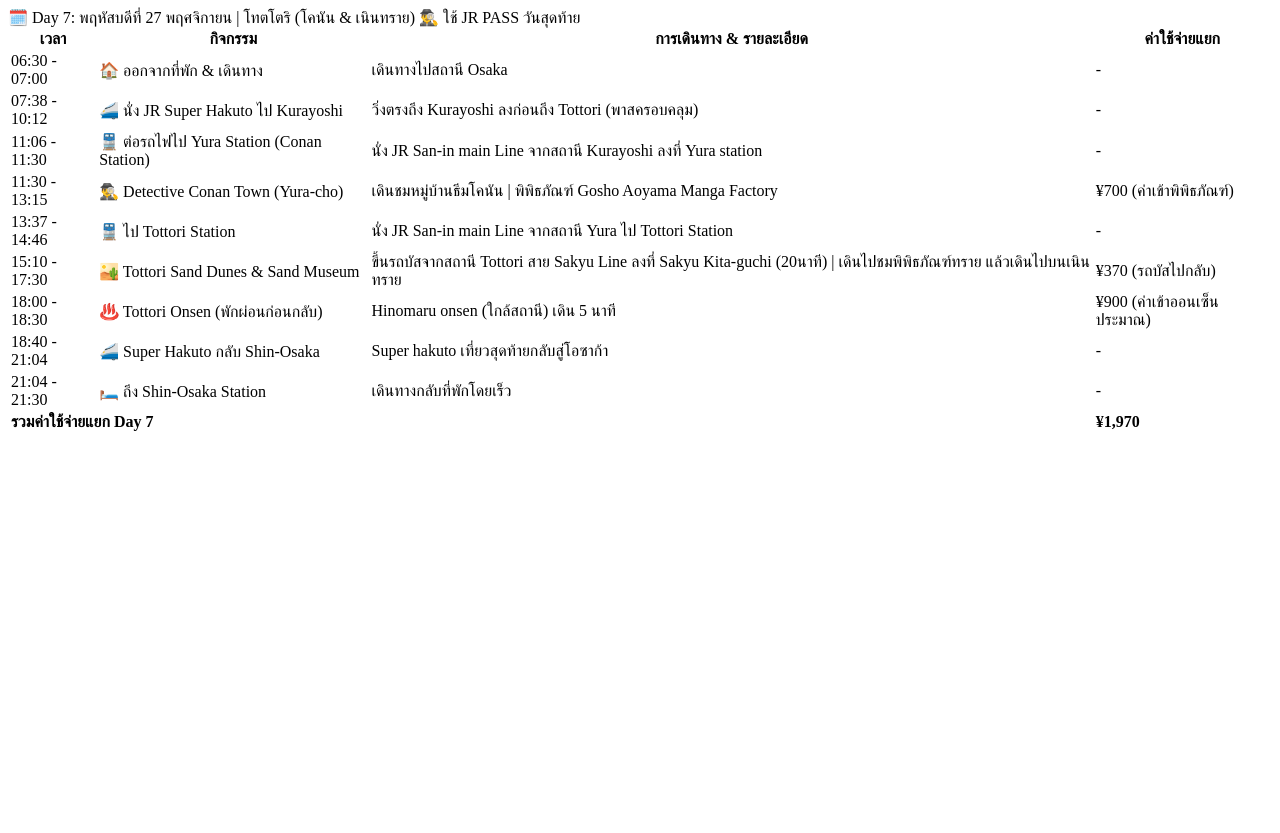
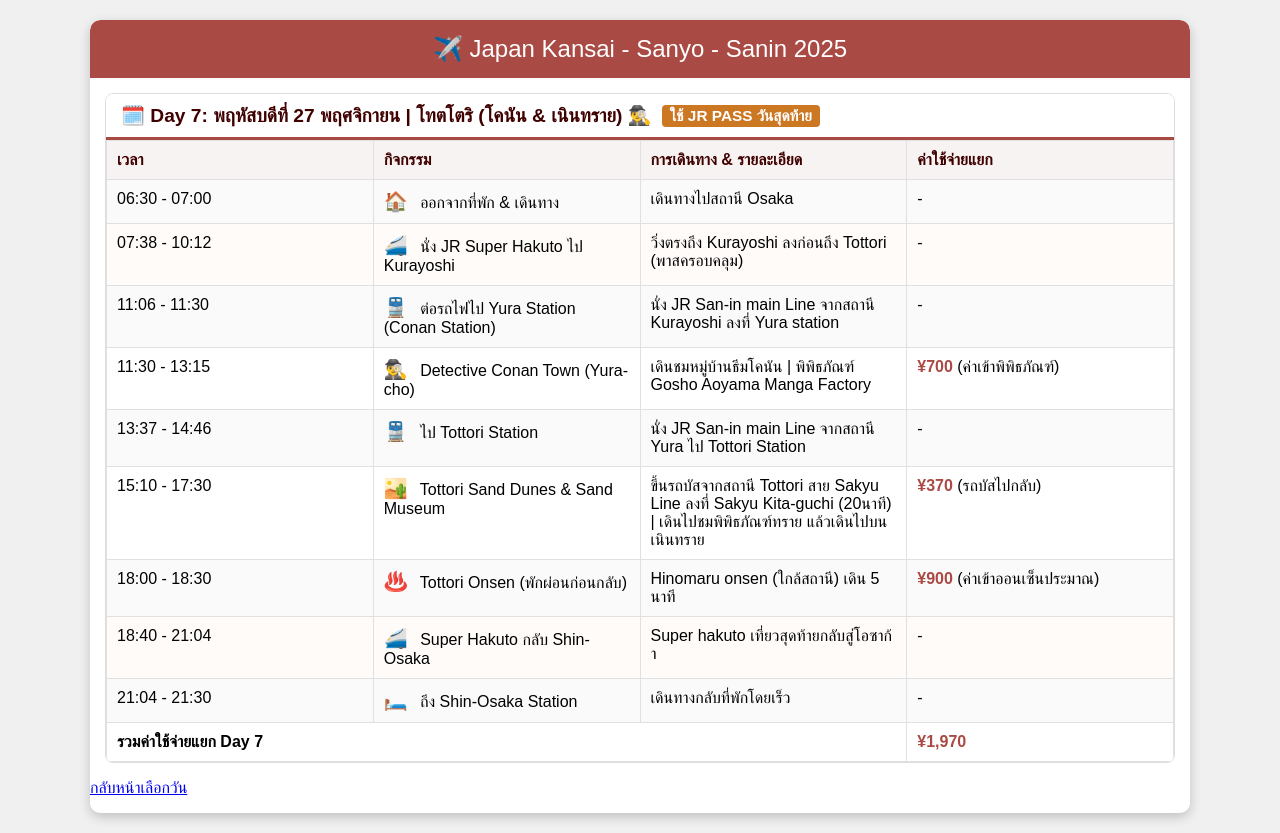
Before and after one commit to monsieuraon/kansai2025, a plain HTML site: page day7.html in a window 1280 px wide. Before the commit the page ends 800 px from the top, so only its background shows below. Drawn offline with Linux system fonts and the light colour scheme.

Commit message:
Add files via upload

```diff
--- a/day1.html
+++ b/day1.html
@@ -1,3 +1,17 @@
+<!DOCTYPE html>
+<html lang="th">
+<head>
+    <meta charset="UTF-8">
+    <meta name="viewport" content="width=device-width, initial-scale=1.0">
+    <title>Day 1 - Japan Trip 2025</title>
+    <link rel="stylesheet" href="style.css">
+</head>
+<body>
+
+<div class="container">
+
+    <div class="header">✈️ Japan Kansai - Sanyo - Sanin 2025</div>
+
 <div class="day-section">
             <div class="day-title">
                 🗓️ Day 1: ศุกร์ที่ 21 พฤศจิกายน | โกเบ & เกียวโตยามค่ำคืน ⛩️
@@ -124,3 +138,9 @@
                 </tr>
             </table>
     </div>
+ <p><a class="btn" href="index.html">กลับหน้าเลือกวัน</a></p>
+
+</div>
+
+</body>
+</html>
--- a/day7.html
+++ b/day7.html
@@ -1,4 +1,17 @@
- <div class="day-section">
+ <!DOCTYPE html>
+<html lang="th">
+<head>
+    <meta charset="UTF-8">
+    <meta name="viewport" content="width=device-width, initial-scale=1.0">
+    <title>Day 1 - Japan Trip 2025</title>
+    <link rel="stylesheet" href="style.css">
+</head>
+<body>
+
+<div class="container">
+
+    <div class="header">✈️ Japan Kansai - Sanyo - Sanin 2025</div>
+<div class="day-section">
         <div class="day-title">
             🗓️ Day 7: พฤหัสบดีที่ 27 พฤศจิกายน | โทตโตริ (โคนัน & เนินทราย) 🕵️‍♂️
             <span class="day-pass">ใช้ JR PASS วันสุดท้าย</span>
@@ -101,3 +114,9 @@
             </tr>
         </table>
     </div>
+ <p><a class="btn" href="index.html">กลับหน้าเลือกวัน</a></p>
+
+</div>
+
+</body>
+</html>
```
Also changed, not shown: day2.html (+19 -0 lines), day3.html (+19 -0 lines), day4.html (+19 -0 lines), day5.html (+19 -0 lines), day6.html (+19 -0 lines).
